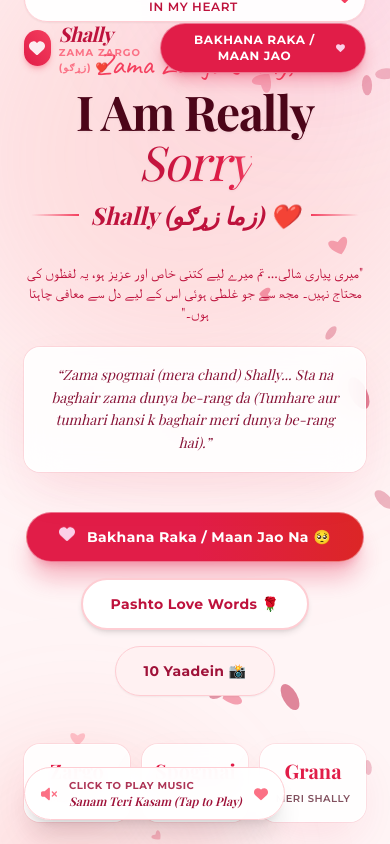
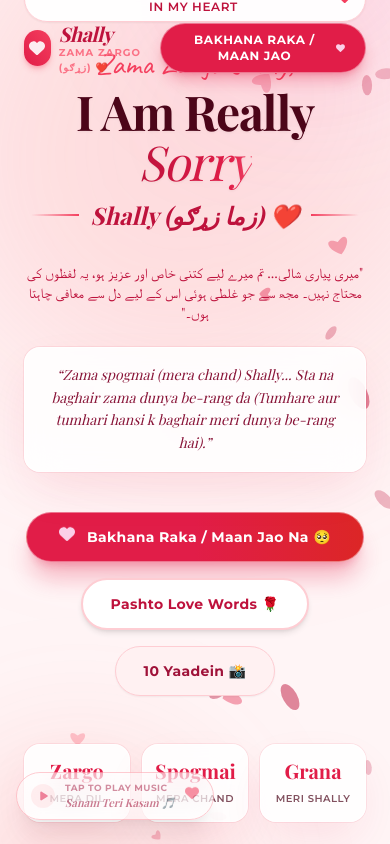
Before and after one commit to AtifShahzad536/port11, a React (Vite) app: page / in a window 390 px wide. Both pictures are taken after a click on the button "Click to Pause Music". Shown: the part 136-980 px from the top of the page. Built offline with nearby package versions, Linux system fonts and the light colour scheme; a web font is replaced by a local one.

Commit message:
Fix mobile audio playback with persistent gesture unlock and clean URL path

```diff
--- a/src/components/MusicPlayer.jsx
+++ b/src/components/MusicPlayer.jsx
@@ -5,25 +5,20 @@ import { romanticSound } from "../utils/soundSynthesizer";
 
 export const MusicPlayer = () => {
   const [isPlaying, setIsPlaying] = useState(false);
-  const [hasPrompt, setHasPrompt] = useState(false);
+  const [hasPrompt, setHasPrompt] = useState(true);
   const audioRef = useRef(null);
 
-  // Direct reference to the Sanam Teri Kasam track in /public
-  const mp3Path = encodeURI(
-    "/Sanam Teri Kasam Title Track Karaoke With Lyrics For Male Singers With Original Female Vocals-edited.m4a"
-  );
+  // Clean, direct audio path for 100% mobile compatibility (iOS Safari & Android)
+  const audioSrc = "/sanam-teri-kasam.m4a";
 
   useEffect(() => {
     const audio = audioRef.current;
     if (!audio) return;
 
-    audio.volume = 0.8;
+    audio.volume = 0.85;
     audio.muted = false;
 
-    // Direct auto-play attempt
-    const triggerAudio = () => {
-      if (!audio) return;
-      audio.muted = false;
+    // 1. Initial attempt to play (works on desktop)
     const playPromise = audio.play();
     if (playPromise !== undefined) {
       playPromise
@@ -32,55 +27,59 @@ export const MusicPlayer = () => {
           setHasPrompt(false);
         })
         .catch(() => {
-            // Blocked by browser until first gesture
+          // Mobile browser blocked initial autoplay (Standard iOS/Android security)
           setIsPlaying(false);
           setHasPrompt(true);
         });
     }
-    };
 
-    triggerAudio();
+    // 2. Persistent Mobile Gesture Unlocker
+    // Stays active until user actually touches or clicks anywhere
+    const unlockMobileAudio = () => {
+      if (!audio) return;
+      audio.muted = false;
+      audio.volume = 0.85;
 
-    // Aggressive universal gesture listener (any touch, click, scroll, hover, key)
-    const handleAnyGesture = () => {
-      if (audio && audio.paused) {
-        audio.muted = false;
-        audio
-          .play()
-          .then(() => {
+      const p = audio.play();
+      if (p !== undefined) {
+        p.then(() => {
           setIsPlaying(true);
           setHasPrompt(false);
-          })
-          .catch(() => { });
+          removeGestureListeners();
+        }).catch((err) => {
+          // Keep listeners active if not yet unlocked
+          console.log("Audio unlock waiting for gesture:", err);
+        });
       }
     };
 
-    const events = [
-      "click",
-      "touchstart",
-      "touchend",
-      "scroll",
-      "wheel",
-      "mousemove",
-      "pointerdown",
-      "keydown",
-    ];
+    const gestureEvents = ["touchstart", "touchend", "click", "pointerup"];
 
-    events.forEach((evt) => {
-      window.addEventListener(evt, handleAnyGesture, { passive: true, once: true });
-      document.addEventListener(evt, handleAnyGesture, { passive: true, once: true });
+    const addGestureListeners = () => {
+      gestureEvents.forEach((evt) => {
+        window.addEventListener(evt, unlockMobileAudio, { passive: true });
+        document.addEventListener(evt, unlockMobileAudio, { passive: true });
       });
+    };
+
+    const removeGestureListeners = () => {
+      gestureEvents.forEach((evt) => {
+        window.removeEventListener(evt, unlockMobileAudio);
+        document.removeEventListener(evt, unlockMobileAudio);
+      });
+    };
+
+    addGestureListeners();
 
     return () => {
-      events.forEach((evt) => {
-        window.removeEventListener(evt, handleAnyGesture);
-        document.removeEventListener(evt, handleAnyGesture);
-      });
+      removeGestureListeners();
     };
   }, []);
 
   const handleToggle = (e) => {
+    if (e) {
       e.stopPropagation();
+    }
     romanticSound.playHeartPop();
     const audio = audioRef.current;
     if (!audio) return;
@@ -90,6 +89,7 @@ export const MusicPlayer = () => {
       setIsPlaying(false);
     } else {
       audio.muted = false;
+      audio.volume = 0.85;
       audio
         .play()
         .then(() => {
@@ -97,36 +97,45 @@ export const MusicPlayer = () => {
           setHasPrompt(false);
         })
         .catch((err) => {
-          console.warn("Audio play blocked", err);
+          console.warn("Manual audio play error:", err);
         });
     }
   };
 
   return (
     <>
-      {/* Background Audio Element */}
+      {/* Background Audio Element with Mobile & iOS Attributes */}
       <audio
         ref={audioRef}
-        src={mp3Path}
         loop
-        autoPlay
+        playsInline
+        webkit-playsinline="true"
         preload="auto"
-        onPlay={() => setIsPlaying(true)}
+        onPlay={() => {
+          setIsPlaying(true);
+          setHasPrompt(false);
+        }}
         onPause={() => setIsPlaying(false)}
-      />
+      >
+        <source src={audioSrc} type="audio/mp4" />
+        <source src={audioSrc} type="audio/x-m4a" />
+        <source src={audioSrc} type="audio/aac" />
+        Your browser does not support the audio element.
+      </audio>
 
       {/* Floating Interactive Music Widget */}
       <motion.div
         initial={{ opacity: 0, y: 30 }}
         animate={{ opacity: 1, y: 0 }}
-        transition={{ delay: 0.4, duration: 0.6 }}
-        className="fixed bottom-6 left-6 z-40"
+        transition={{ delay: 0.3, duration: 0.6 }}
+        className="fixed bottom-6 left-4 sm:left-6 z-40"
       >
         <button
           onClick={handleToggle}
-          className={`flex items-center gap-3 px-4 py-2.5 rounded-full backdrop-blur-md border transition-all duration-300 shadow-xl cursor-pointer ${isPlaying
-              ? "bg-ruby-600 text-white border-ruby-300 shadow-ruby-500/40 ring-4 ring-ruby-400/25"
-              : "bg-white/95 text-ruby-800 border-ruby-200 hover:bg-ruby-50 shadow-md"
+          className={`flex items-center gap-2.5 sm:gap-3 px-3.5 sm:px-4 py-2 sm:py-2.5 rounded-full backdrop-blur-md border transition-all duration-300 shadow-xl cursor-pointer ${
+            isPlaying
+              ? "bg-ruby-600 text-white border-ruby-300 shadow-ruby-500/40 ring-4 ring-ruby-400/25 scale-100"
+              : "bg-white/95 text-ruby-800 border-ruby-300 hover:bg-ruby-50 shadow-lg animate-pulse"
           }`}
           title={isPlaying ? "Click to Pause Music" : "Click to Play Background Music"}
         >
@@ -139,20 +148,26 @@ export const MusicPlayer = () => {
                 <span className="w-1 bg-white rounded-full animate-bounce [animation-delay:-0.2s] h-2" />
               </div>
             ) : (
-              <FaVolumeXmark className="w-4 h-4 text-ruby-400" />
+              <div className="w-6 h-6 rounded-full bg-ruby-100 text-ruby-600 flex items-center justify-center">
+                <FaPlay className="w-2.5 h-2.5 ml-0.5" />
+              </div>
             )}
           </div>
 
           <div className="flex flex-col text-left">
-            <span className="text-[10px] uppercase font-bold tracking-wider opacity-85">
-              {isPlaying ? "Music Playing 🎵" : "Click to Play Music"}
+            <span className="text-[9px] sm:text-[10px] uppercase font-bold tracking-wider opacity-85">
+              {isPlaying ? "Music Playing 🎵" : "Tap to Play Music"}
             </span>
-            <span className="text-xs font-semibold font-serif italic">
-              {isPlaying ? "Sanam Teri Kasam ❤️" : "Sanam Teri Kasam (Tap to Play)"}
+            <span className="text-[11px] sm:text-xs font-semibold font-serif italic line-clamp-1">
+              {isPlaying ? "Sanam Teri Kasam ❤️" : "Sanam Teri Kasam 🎵"}
             </span>
           </div>
 
-          <FaHeart className={`w-3.5 h-3.5 ${isPlaying ? "text-pink-200 animate-pulse" : "text-ruby-400"}`} />
+          <FaHeart
+            className={`w-3.5 h-3.5 ${
+              isPlaying ? "text-pink-200 animate-pulse" : "text-ruby-500 animate-bounce"
+            }`}
+          />
         </button>
       </motion.div>
     </>
```
Also changed, not shown: 1 other file (tests, documents, lock files or other folders). Lines whose indentation alone changed are shown as unchanged.
